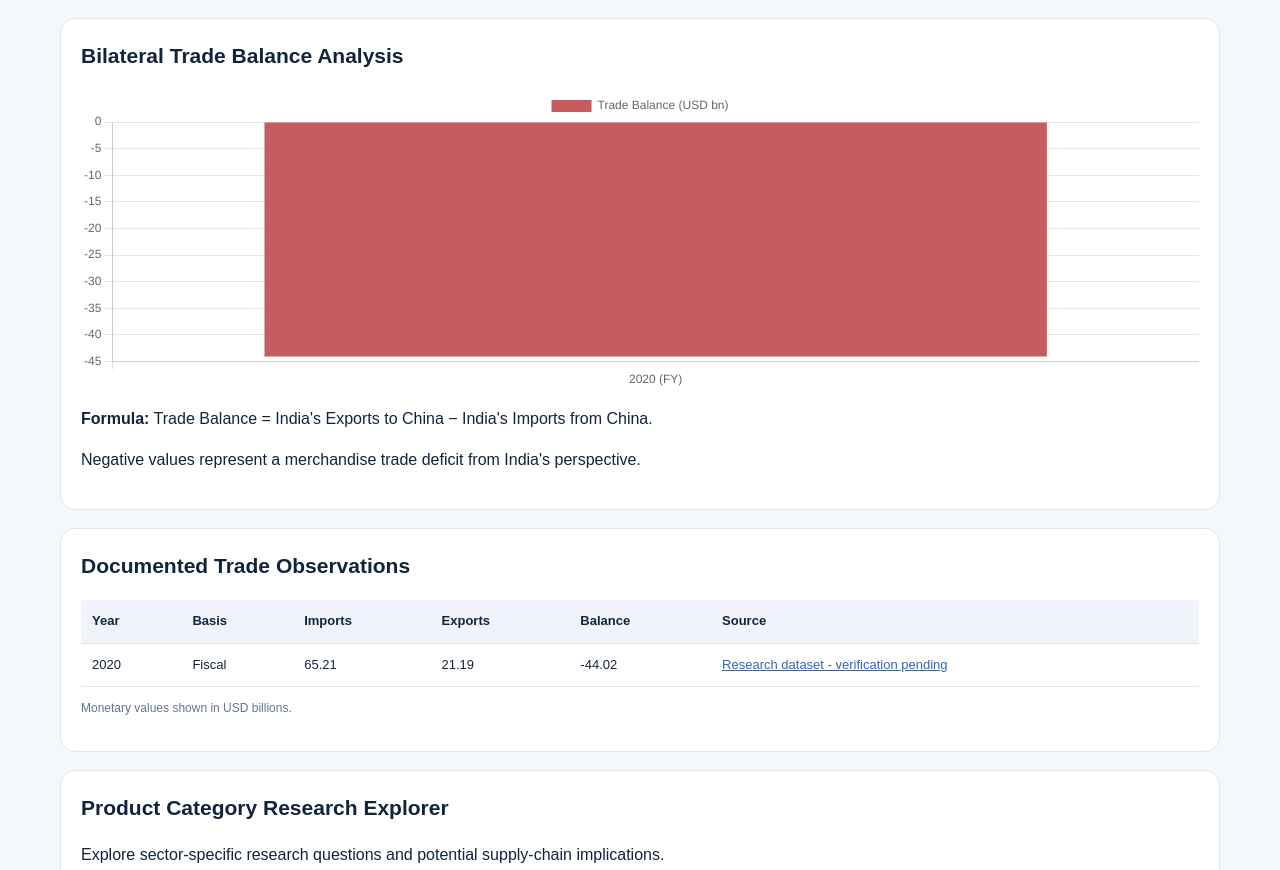
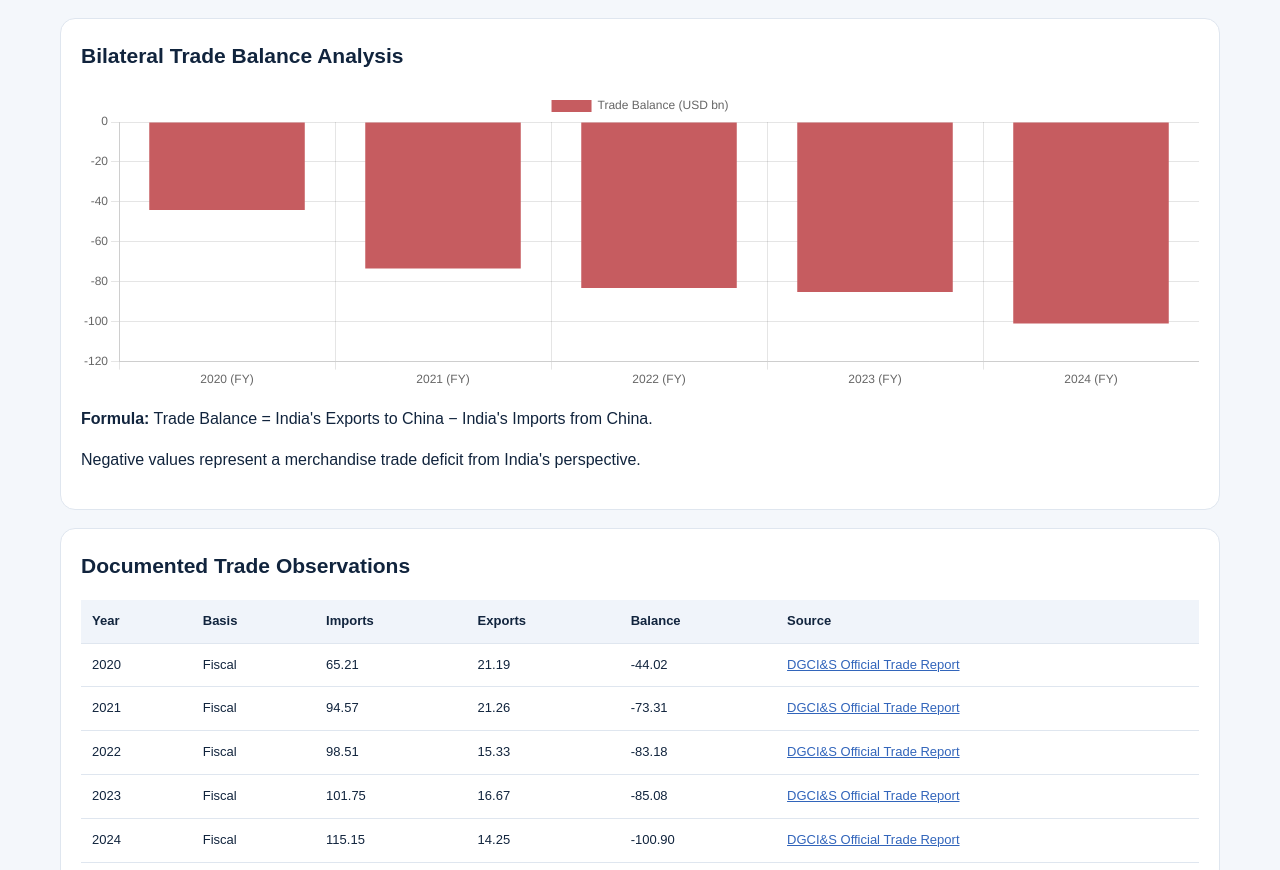
Before and after one commit to Sneh166430/india-china-trade-observatory, a plain HTML site: page index.html in a window 1280 px wide. Shown: the part 1679-2549 px from the top of the page. Drawn offline with nearby package versions, Linux system fonts and the light colour scheme.

Commit message:
Update trade data records in index.html

```diff
--- a/index.html
+++ b/index.html
@@ -414,16 +414,29 @@ a{color:#3265bb}
 
 const storageKey="indiaChinaTradeObservatoryV3";
 
+
 const defaultRecords=[
-  {
-    year:2020,
-    imports:65.21,
-    exports:21.19,
-    basis:"fiscal",
-    source:"Research dataset - verification pending",
-    url:"https://www.commerce.gov.in/"
-  }
+  {year:2020,imports:65.21,exports:21.19,basis:"fiscal",
+   source:"DGCI&S Official Trade Report",
+   url:"https://itj.dgciskol.gov.in/sU4NmW5kxnCB2toqjXSFv00s2v7dabDcp6xjfDdb.pdf"},
+
+  {year:2021,imports:94.57,exports:21.26,basis:"fiscal",
+   source:"DGCI&S Official Trade Report",
+   url:"https://itj.dgciskol.gov.in/sU4NmW5kxnCB2toqjXSFv00s2v7dabDcp6xjfDdb.pdf"},
+
+  {year:2022,imports:98.51,exports:15.33,basis:"fiscal",
+   source:"DGCI&S Official Trade Report",
+   url:"https://itj.dgciskol.gov.in/sU4NmW5kxnCB2toqjXSFv00s2v7dabDcp6xjfDdb.pdf"},
+
+  {year:2023,imports:101.75,exports:16.67,basis:"fiscal",
+   source:"DGCI&S Official Trade Report",
+   url:"https://itj.dgciskol.gov.in/sU4NmW5kxnCB2toqjXSFv00s2v7dabDcp6xjfDdb.pdf"},
+
+  {year:2024,imports:115.15,exports:14.25,basis:"fiscal",
+   source:"DGCI&S Official Trade Report",
+   url:"https://itj.dgciskol.gov.in/sU4NmW5kxnCB2toqjXSFv00s2v7dabDcp6xjfDdb.pdf"}
 ];
+
 
 let records=[...defaultRecords];
 let tradeChart=null;
```
